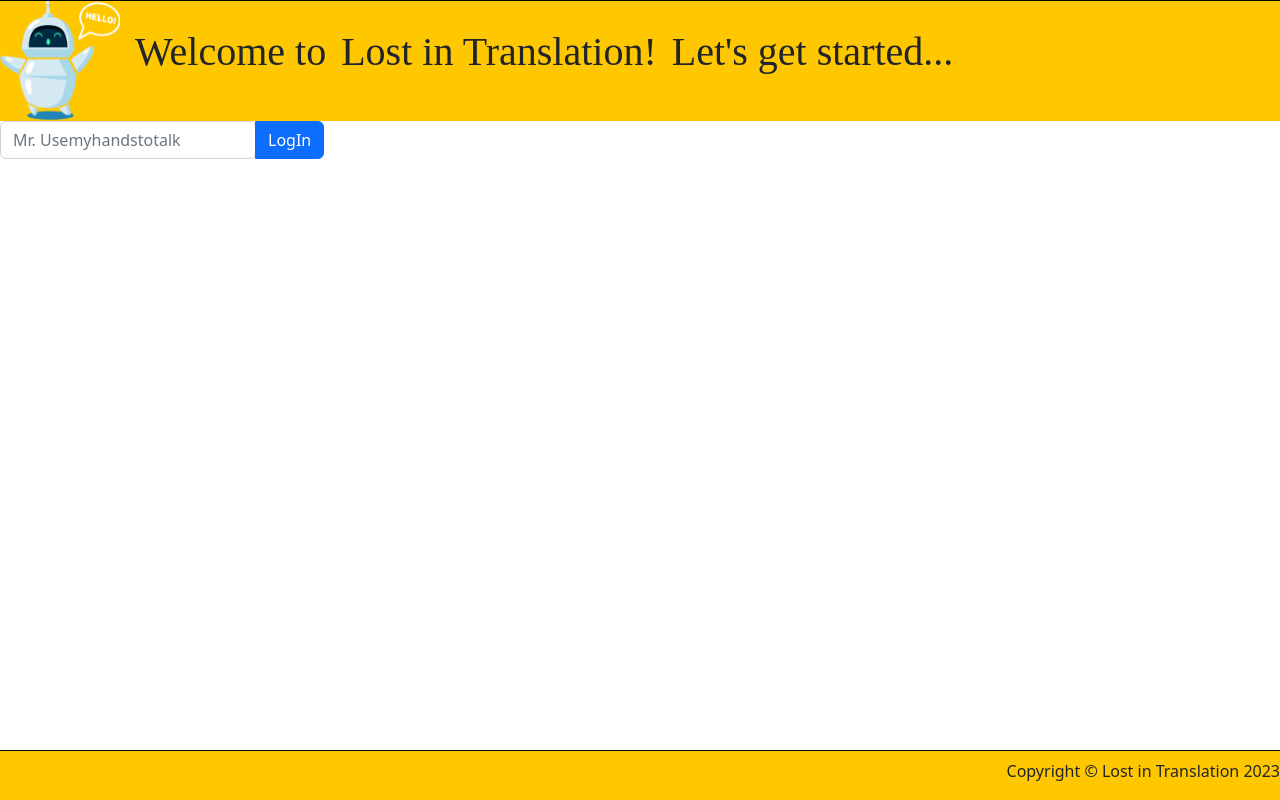
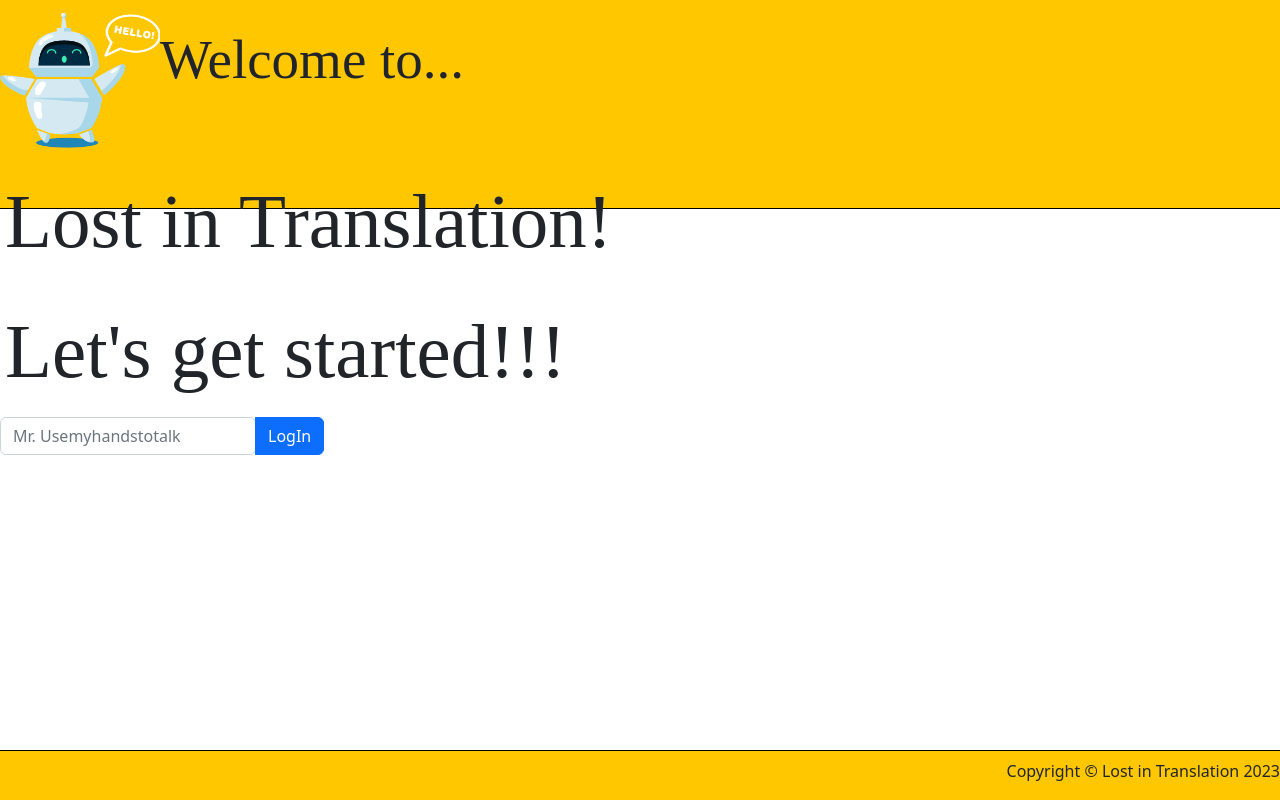
Before and after one commit to ZiogasThlem/lost_in_translation, a React (Create React App) app: page / in a window 1280 px wide. Built offline with nearby package versions, Linux system fonts and the light colour scheme; no server answers; a web font is replaced by a local one.

Commit message:
even more styling (still looks bad)

```diff
--- a/src/App.css
+++ b/src/App.css
@@ -7,6 +7,11 @@
 }
 body{
     font-family: var(--unhappy-font);
+    position: relative;
+    min-height: 100vh;
+}
+.App{
+    display: grid;
 }
 #website-name{
     font-family: var(--happy-font);
@@ -14,19 +19,31 @@ body{
 #login-header,
 #translation-header,
 #profile-header{
+    grid-row: 3 / 6;
     background-color: var(--bleh);
     font-family: var(--happy-font);
-    border-top: var(--border-default);
+    border-bottom: var(--border-default);
+    margin-bottom: 0.5%;
+    max-height: 50%;
     width: 100%;
 }
 login-header{
     display: grid;
 }
-.login-header-item,
+#item-1{
+    display: inline-block;
+    font-size: 55px;
+}
+#item-2,
+#item-3{
+    display: inline-block;
+    margin: 15px 155px 0px 5px;
+    font-size: 77px;
+}
 .translation-header-item,
 .profile-header-item{
     display: inline-block;
-    font-size: 40px;
+    font-size: 45px;
     margin-right: 15px;
 }
 #login-form,
@@ -35,11 +52,12 @@ login-header{
     align-items: center;
 }
 #logo{
-    height: 120px;
-    width: 120px;
+    margin-top: 1%;
+    height: fit-content;
+    width: 160px;
 }
 #nav-top{
-    flex: 45%;
+    grid-row: 1/3;
     background-color: var(--bleh);
     justify-content: space-around;
     align-items: center;
@@ -87,6 +105,7 @@ ul{
     font-size: 35px;
 }
 #nvbr{
+    grid-row: 9/12;
     display: flex;
     justify-content: flex-end;
     width: 100%;
@@ -96,3 +115,9 @@ ul{
     max-height:50px;
     border-top: var(--border-default);
 }
+
+#profile-div,
+.input-form,
+#translation-div{
+    grid-row: 6/9;
+}
--- a/src/Components/LoginComp/LoginHeader.jsx
+++ b/src/Components/LoginComp/LoginHeader.jsx
@@ -2,16 +2,16 @@ import React from "react";
 
 const LoginHeader = () => {
   return (
-    <header id="login-header">
+    <header id="login-header" className="grid-row-1">
       <img
         className="login-header-item"
         id="logo"
         src="images\Logo-Hello.png"
         alt="eh?"
       />
-      <p className="login-header-item" id='item-2'>Welcome to</p>
-      <p className="login-header-item" id='item-3'>Lost in Translation!</p>
-      <p className="login-header-item" id='item-4'>Let's get started...</p>
+      <p className="login-header-item" id='item-1'>Welcome to...</p><br/>
+      <p className="login-header-item" id='item-2'>Lost in Translation!</p>
+      <p className="login-header-item" id='item-3'>Let's get started!!!</p>
     </header>
   );
 };
--- a/src/Components/Navbar/NavbarTop.jsx
+++ b/src/Components/Navbar/NavbarTop.jsx
@@ -6,7 +6,7 @@ const NavbarTop = () => {
 
   const {user} = useUser()
   return (
-    <nav id='nav-top'>
+    <nav id='nav-top' className="grid-row-1">
       {user != null&&
       <>
         <h1 id='website-name'>Lost in Translation</h1>
--- a/src/Components/ProfileComp/ProfileHeader.jsx
+++ b/src/Components/ProfileComp/ProfileHeader.jsx
@@ -1,6 +1,6 @@
 const ProfileHeader = () => {
   return (
-    <div id="profile-header">
+    <header id="profile-header" className="grid-row-1">
       <img
         className="profile-header-item"
         id="logo"
@@ -11,7 +11,7 @@ const ProfileHeader = () => {
       <p className="profile-header-item">
         Let's see what you have translated so far...
       </p>
-    </div>
+    </header>
   );
 };
 
--- a/src/Components/TranslationComp/TranslationHeader.jsx
+++ b/src/Components/TranslationComp/TranslationHeader.jsx
@@ -1,6 +1,6 @@
 const TranslationHeader = () => {
   return (
-    <div id="translation-header">
+    <header id="translation-header">
       <img
         className="translation-header-item"
         id="logo"
@@ -10,7 +10,7 @@ const TranslationHeader = () => {
       <p className="translation-header-item">
         Enter some words and we'll turn them into ASL!
       </p>
-    </div>
+    </header>
   );
 };
 export default TranslationHeader;
--- a/src/Components/TranslationComp/TranslationResult.jsx
+++ b/src/Components/TranslationComp/TranslationResult.jsx
@@ -17,7 +17,7 @@ const TranslationResult = ({onSubmission, onTranslation}) => {
       <input type="text"
         maxLength="40"
         className="form-control"
-        {...register('word')}
+        {...register('word',{pattern: /[A-Za-z]/})}
         placeholder="english word"/>
       <button className='btn btn-lg btn-success' type='submit'
       id='submit-translation'>Submit Translation</button>
```
